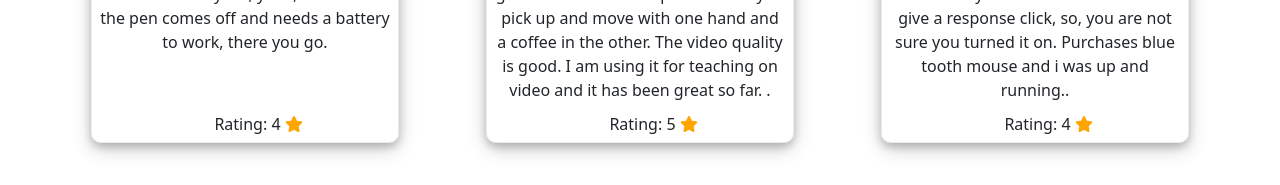
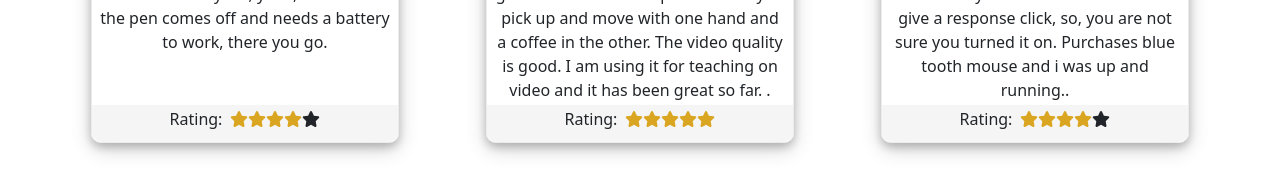
Before and after one commit to Marzan1810662/rate-and-review, a React (Create React App) app: page / in a window 1280 px wide. Shown: the part 1089-1274 px from the top of the page. Built offline with nearby package versions, Linux system fonts and the light colour scheme.

Commit message:
review star added with ract rating

```diff
--- a/package.json
+++ b/package.json
@@ -13,6 +13,7 @@
     "react": "^18.0.0",
     "react-bootstrap": "^2.2.2",
     "react-dom": "^18.0.0",
+    "react-rating": "^2.0.5",
     "react-router-dom": "^6.3.0",
     "react-scripts": "5.0.0",
     "recharts": "^2.1.9",
--- a/src/components/Review/Review.css
+++ b/src/components/Review/Review.css
@@ -9,11 +9,18 @@
 .review img{
     border-radius: 30px;
 }
-.review h6{
+
+.review .ratings{
     position: absolute;
     bottom: 0;
-    left: 40%;
+    left: 0;
+    border-bottom-left-radius: 10px;
+    border-bottom-right-radius: 10px;
+    background: whitesmoke;
     text-align: center;
+    width: 100%;
+    padding: 5px 0;
+
 }
 .star-icon{
     color: orange;
--- a/src/components/Review/Review.js
+++ b/src/components/Review/Review.js
@@ -1,6 +1,7 @@
 import { faStar } from '@fortawesome/free-solid-svg-icons';
 import { FontAwesomeIcon } from '@fortawesome/react-fontawesome';
 import React from 'react';
+import Rating from 'react-rating';
 import './Review.css'
 
 const Review = ({ review }) => {
@@ -12,7 +13,16 @@ const Review = ({ review }) => {
                 <h4>{name}</h4>
                 <p><b>Review:</b> {review_text} </p>
                 <div className='ratings'>
-                    <h6>Rating: {rating} <FontAwesomeIcon className='star-icon' icon={faStar}/></h6>
+                    <h6>Rating:
+                    <span className='ms-2'>
+                    <Rating
+                        initialRating={rating}
+                        emptySymbol={<FontAwesomeIcon icon={faStar} />}
+                        fullSymbol={<FontAwesomeIcon style={{ color: 'goldenrod' }} icon={faStar} />}
+                        readonly
+                    ></Rating>
+                    </span>
+                    </h6>
                 </div>
             </div>
         </div>
```
Also changed, not shown: 1 other file (tests, documents, lock files or other folders).
